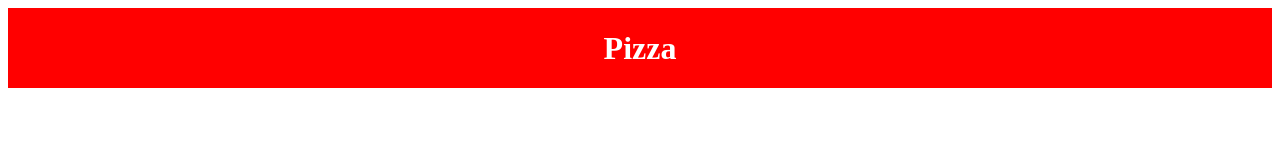
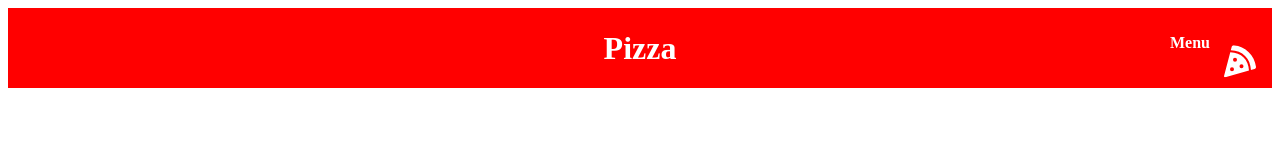
Before and after one commit to dvimukthi/pizza-website, a React (Create React App) app: page / in a window 1280 px wide. Shown: the top 160 px of the page. Built offline with nearby package versions, Linux system fonts and the light colour scheme.

Commit message:
Navbar add pizza icon

```diff
--- a/package.json
+++ b/package.json
@@ -8,6 +8,7 @@
     "@testing-library/user-event": "^12.1.10",
     "react": "^17.0.2",
     "react-dom": "^17.0.2",
+    "react-icons": "^4.2.0",
     "react-router": "^5.2.0",
     "react-router-dom": "^5.2.0",
     "react-scripts": "4.0.3",
--- a/src/Components/Navbar/NavbarElements.js
+++ b/src/Components/Navbar/NavbarElements.js
@@ -1,5 +1,6 @@
 import styled from "styled-components";
 import { NavLink as Link } from "react-router-dom";
+import { FaPizzaSlice } from "react-icons/fa";
 
 export const Nav = styled.nav`
   background: red;
@@ -23,3 +24,22 @@ export const NavLink = styled(Link)`
     left: 25px;
   }
 `;
+
+export const NavIcon = styled.div`
+  display: block;
+  position: absolute;
+  top: 0;
+  right: 0;
+  cursor: pointer;
+  color: #fff;
+
+  p {
+    transform: translate(-175%, 100%);
+    font-weight: bold;
+  }
+`;
+
+export const Bars = styled(FaPizzaSlice)`
+  font-size: 2rem;
+  transform: translate(-50%, -15%);
+`;
--- a/src/Components/Navbar/index.js
+++ b/src/Components/Navbar/index.js
@@ -1,11 +1,15 @@
 import React from "react";
-import { Nav, NavLink } from "./NavbarElements";
+import { Nav, NavLink, NavIcon, Bars } from "./NavbarElements";
 
 function Navbar() {
   return (
     <>
       <Nav>
         <NavLink to="/">Pizza</NavLink>
+        <NavIcon>
+          <p>Menu</p>
+          <Bars />
+        </NavIcon>
       </Nav>
     </>
   );
```
Also changed, not shown: 1 other file (tests, documents, lock files or other folders).
